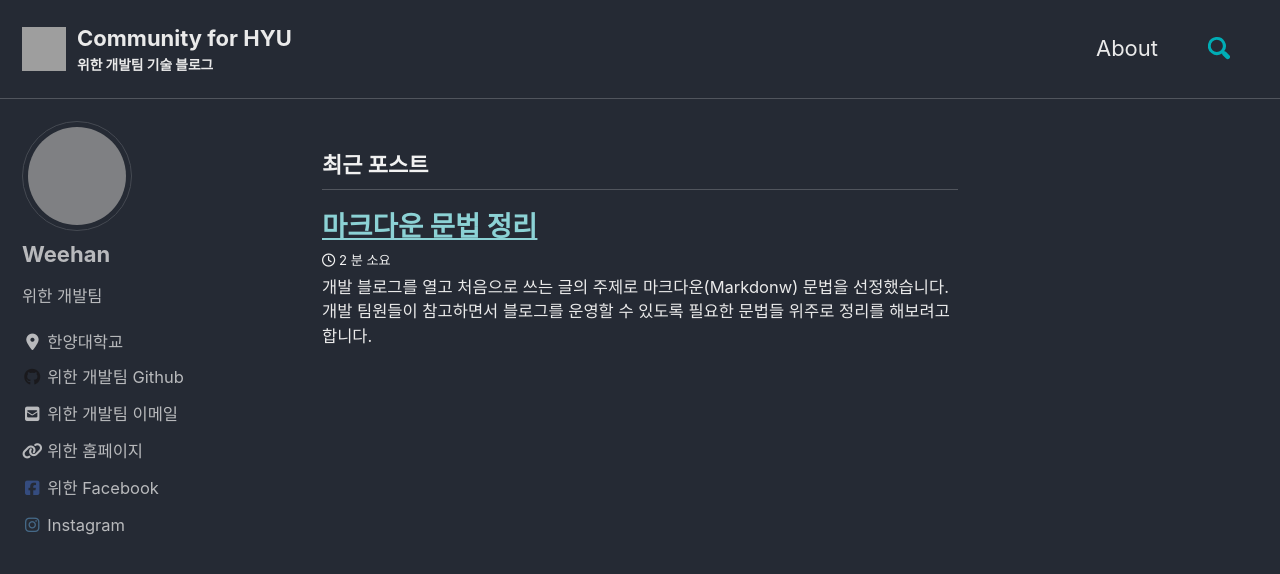
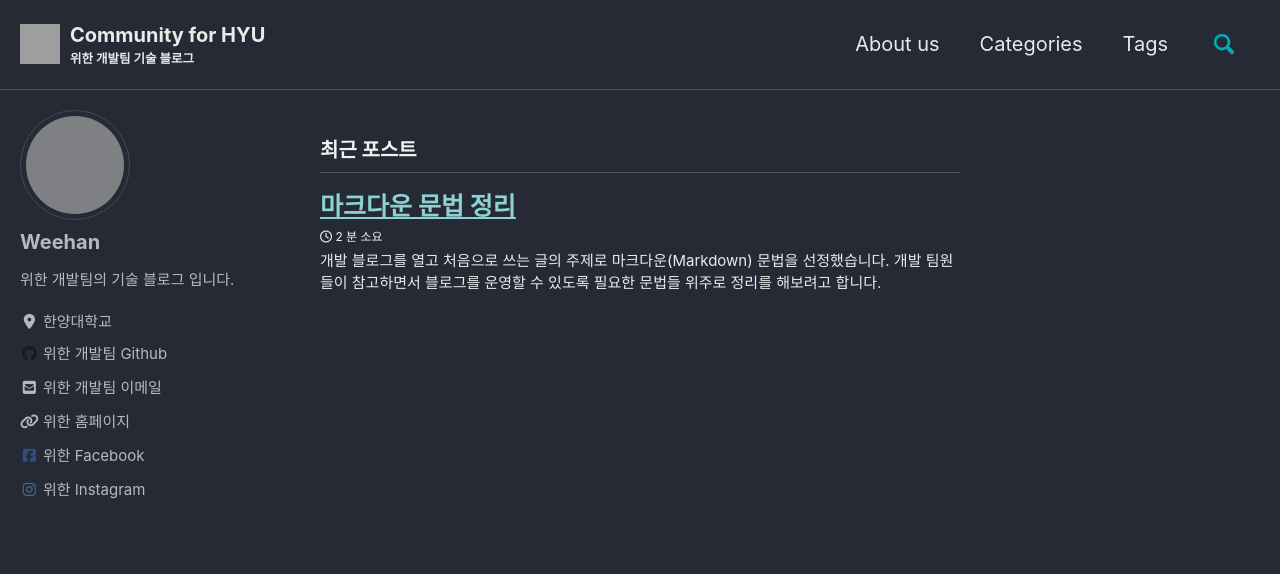
Before and after one commit to Neulhan/weehan-dev.github.io, a Jekyll site: the page built from index.html, in a window 1280 px wide and 900 px high. Shown: the top 574 px of the window. Built offline with Jekyll 4.4.1, drawn with Linux system fonts in a browser that asks for light colours; cached includes are drawn as plain includes; nearby versions of some CDN libraries; some web fonts are replaced; the list of posts is cut into pages by our own code; some of the changed text lies outside the part shown; grey boxes are pictures that could not be loaded.

Commit message:
라우팅 설정 대충 마무리

```diff
--- a/_config.yml
+++ b/_config.yml
@@ -108,9 +108,8 @@ analytics:
 author:
   name             : "Weehan"
   avatar           : https://avatars0.githubusercontent.com/u/50257388?s=400&u=cc04f5fbf539a2a74a381fd8007e067eeba05d59&v=4 # path of avatar image, e.g. "/assets/images/bio-photo.jpg"
-  bio              : "위한 개발팀"
+  bio              : "위한 개발팀의 기술 블로그 입니다."
   location         : "한양대학교"
-  email            :
   links:
     - label: "위한 개발팀 Github"
       icon: "fab fa-fw fa-github"
@@ -124,7 +123,7 @@ author:
     - label: "위한 Facebook"
       icon: "fab fa-fw fa-facebook-square"
       url: "https://www.facebook.com/hanyang.weehan/"
-    - label: "Instagram"
+    - label: "위한 Instagram"
       icon: "fab fa-fw fa-instagram"
       url: "https://www.instagram.com/weehan_official/?hl=ko"
 
@@ -143,7 +142,7 @@ footer:
     - label: "위한 Facebook"
       icon: "fab fa-fw fa-facebook-square"
       url: "https://www.facebook.com/hanyang.weehan/"
-    - label: "Instagram"
+    - label: "위한 Instagram"
       icon: "fab fa-fw fa-instagram"
       url: "https://www.instagram.com/weehan_official/?hl=ko"
 
@@ -211,7 +210,7 @@ sass:
 
 
 # Outputting
-permalink: /:categories/:title/
+permalink: /posts/:categories/:title/
 paginate: 5 # amount of posts to show
 paginate_path: /page:num/
 timezone: Asia/Seoul # https://en.wikipedia.org/wiki/List_of_tz_database_time_zones
@@ -246,10 +245,10 @@ whitelist:
 #  - <base_path>/my-awesome-category/index.html ~> path: /
 category_archive:
   type: liquid
-  path: /categories/
+  path: /categories
 tag_archive:
   type: liquid
-  path: /tags/
+  path: /tags
 # https://github.com/jekyll/jekyll-archives
 # jekyll-archives:
 #   enabled:
--- a/_sass/minimal-mistakes/_reset.scss
+++ b/_sass/minimal-mistakes/_reset.scss
@@ -19,7 +19,7 @@ html {
   }
 
   @include breakpoint($x-large) {
-    font-size: 22px;
+    font-size: 20px;
   }
 
   -webkit-text-size-adjust: 100%;
--- a/_sass/minimal-mistakes/_variables.scss
+++ b/_sass/minimal-mistakes/_variables.scss
@@ -14,7 +14,7 @@ $indent-var: 1.3em !default;
 
 /* system typefaces */
 $serif: Georgia, Times, serif !default;
-$sans-serif: -apple-system, BlinkMacSystemFont, "Roboto", "Segoe UI",
+$sans-serif: -apple-system, 'Nanum Gothic Coding', BlinkMacSystemFont, "Roboto", "Segoe UI",
   "Helvetica Neue", "Lucida Grande", Arial, sans-serif !default;
 $monospace: Monaco, Consolas, "Lucida Console", monospace !default;
 
--- a/assets/css/main.scss
+++ b/assets/css/main.scss
@@ -6,3 +6,4 @@
 
 @import "minimal-mistakes/skins/{{ site.minimal_mistakes_skin | default: 'default' }}"; // skin
 @import "minimal-mistakes"; // main partials
+@import url('https://fonts.googleapis.com/css?family=Nanum+Gothic+Coding:400,700&display=swap&subset=korean');
```
Also changed, not shown: _data/navigation.yml (+6 -2 lines), _pages/categories/etc.md (added, +7 -0 lines), _pages/category-archive.md (added, +6 -0 lines), _pages/tag-archive.md (added, +6 -0 lines), _posts/etc/2019-11-10-마크다운 문법 정리.md (renamed from _posts/2019-11-10-마크다운 문법 정리.md, +8 -1 lines), README.md.
